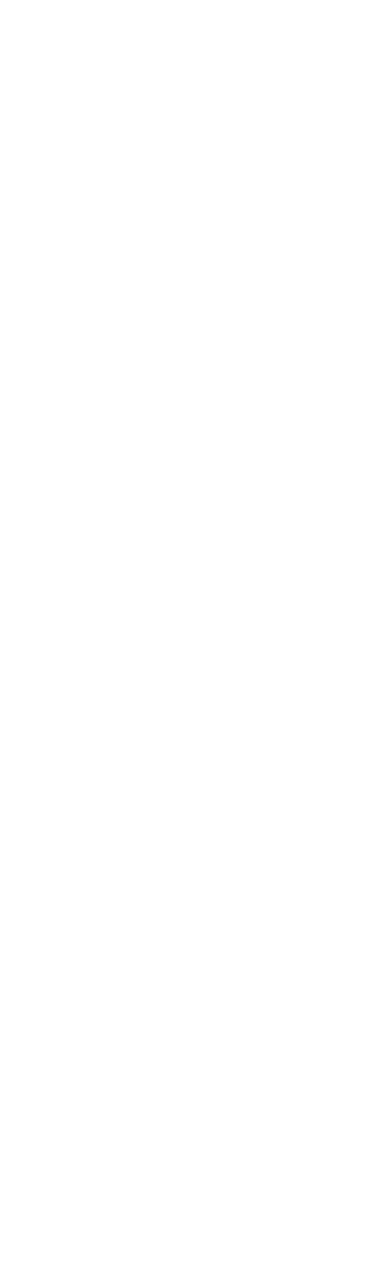
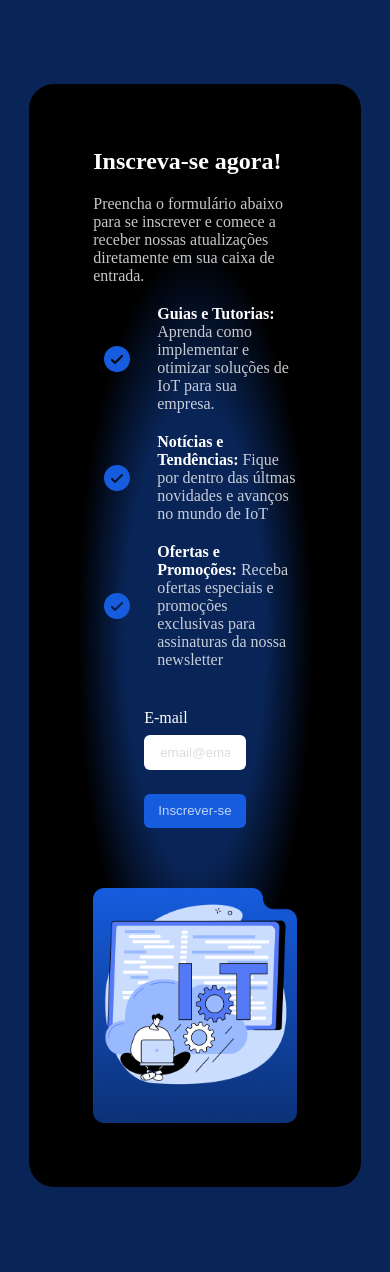
Before and after one commit to gustavo-hac/Teste_Mindtech, a PHP site: page / in a window 390 px wide. Before the commit the page is empty. Before the commit the page ends 844 px from the top, so only its background shows below. Run offline with PHP 8.4, Linux system fonts and the light colour scheme.

Commit message:
feat(Pages): add home page
Home Page base mobile first sem o media query.

```diff
--- a/assets/css/reset.css
+++ b/assets/css/reset.css
@@ -1,9 +1,15 @@
 * {
   box-sizing: border-box;
-  /* object-fit: scale-down; */
+  object-fit: scale-down;
   margin: 0;
   /* font-family: 'Open Sans'; */
-  max-width: 100%;
-  max-height: 100%;
+  /* max-width: 100%;
+  max-height: 100%; */
   text-decoration: none;
+  color: #FFFFFF;
+  /* flex: 1; */
 }
+
+p{
+  color: #ffffffc7;
+}
--- a/assets/css/style.css
+++ b/assets/css/style.css
@@ -1 +1,158 @@
 @import url('./reset.css');
+body {
+  display: flex;
+  background-color: #092456;
+  justify-content: center;
+  align-content: center;
+  /* min-height: 100vh; */
+  height: calc(max-content);
+  padding: auto;
+}
+
+main{
+  display: flex;
+  margin: 10vh;
+  /* background-color: gray; */
+  background: radial-gradient( #092456 30%, #000000 50%);
+  border-radius: 25px;
+  padding: 4rem 4rem;
+  gap: 40px;
+  justify-self: center;
+  justify-content: space-around;
+  /* min-height: 80%; */
+  /* max-height: 95%; */
+  max-width: 85%;
+  max-height: 85%;
+  flex-wrap: wrap;
+  /* flex: 1; */
+}
+
+main section {
+  display: flex;
+  flex-direction: column;
+  min-width: 40%;
+  max-width: 100%;
+  justify-content: center;
+  gap: 20px;
+  flex-wrap: wrap;
+}
+
+main #iot_image_area {
+  /* min-width: 55%; */
+  justify-items: center;
+  justify-content: center;
+}
+
+#iot_image {
+  display: block;
+  justify-self: center;
+  align-self: center;
+  max-width: 100%;
+  max-height: 100%;
+}
+
+.topic  {
+  display: flex;
+  /* flex-wrap: wrap; */
+  padding: 0;
+  gap: 1rem;
+  align-items: center;
+  justify-items: space-between;
+}
+
+.topic img{
+  background-repeat: no-repeat;
+  background-color: blue;
+  mask: url("../images/icone.svg") no-repeat center;
+  mask-size:contain;
+  height: 2rem;
+  width: 2rem;
+}
+
+.topic .topic_check{
+  width: 4rem;
+  height: 2rem;
+  max-width: 4rem;
+  max-height: 2rem;
+	background-repeat: no-repeat;
+	background-position: center;
+	/* background-size: 2rem; */
+  mask: url("../images/icone.svg") no-repeat center;
+  mask-size:contain;
+  background-color: #165CDE;
+}
+
+.topic p{
+  max-width: calc(100% - 4rem);
+  /* font-weight: 400; */
+}
+
+.form_subscribe {
+  display: flex;
+  flex-direction: column;
+  max-width: 50%;
+  margin: 20px;
+  gap: 1.5rem;
+  align-self: center;
+  align-content: start;
+}
+
+.form_subscribe input{
+  display: block;
+  justify-self: start;
+  border-radius: 6px;
+  border: none;
+  padding: 0.6rem 1rem;
+  color: #ffffff00;
+  max-width: 100%;
+  max-height: 100%;
+}
+
+.form_subscribe input::placeholder {
+  opacity: 0.25;
+}
+
+.form_subscribe .form_area{
+  display: flex;
+  flex-direction: column;
+  flex-wrap: wrap;
+  gap: 0.5rem;
+}
+
+.form_subscribe #form_button{
+  background-color: #165CDE;
+  width: 100%;
+  padding: 0.6rem;
+  border-radius: 6px;
+  border: none;
+  color: #ffffffb9;
+}
+/* ul {
+  padding: 0;
+  justify-content: start;
+  justify-items: start;
+  gap: 2rem;
+} */
+
+/* li {
+	padding: 0 2.5rem;
+  margin: 1rem 0;
+	list-style: none;
+	background-image: url("../images/icone.svg");
+	background-repeat: no-repeat;
+	background-position: left center;
+	background-size: 2rem;
+} */
+
+/* li {
+	padding: 0 2.5rem;
+  margin: 1rem 0;
+	list-style: none;
+	background-image: url("../images/icone.svg");
+	background-repeat: no-repeat;
+	background-position: left center;
+	background-size: 2rem;
+  mask: url("../images/icone.svg") no-repeat center;
+  mask-size:contain;
+  background-color: blue;
+} */
--- a/index.html
+++ b/index.html
@@ -7,6 +7,49 @@
   <title>Newsletter Mindtech</title>
 </head>
 <body>
-
+  <main>
+    <section>
+      <h1>
+        Inscreva-se agora!
+      </h1>
+      <p>
+        Preencha o formulário abaixo para se inscrever e comece a receber nossas atualizações diretamente em sua caixa de entrada.
+      </p>
+      <!-- <ul>
+        <li>
+          <b>Guias e Tutorias:</b> Aprenda como omplementar e otimizar soluções de IoT para sua empresa.
+        </li>
+        <li>
+          <b>Notícias e Tendências:</b> Fique por dentro das últmas novidades e avanços no mundo de IoT
+        </li>
+        <li>
+          <b>Ofertas e Promoções:</b> Receba ofertas especiais e promoções exclusivas para assinaturas da nossa newsletter
+        </li>
+      </ul> -->
+      <div class="topic">
+        <!-- <img src="assets/images/icone.svg" alt="Ícone de check list"> -->
+        <div class="topic_check"></div>
+        <p><b>Guias e Tutorias:</b> Aprenda como implementar e otimizar soluções de IoT para sua empresa.</p>
+      </div>
+      <div class="topic">
+        <div class="topic_check"></div>
+        <p><b>Notícias e Tendências:</b> Fique por dentro das últmas novidades e avanços no mundo de IoT</p>
+      </div>
+      <div class="topic">
+        <div class="topic_check"></div>
+        <p><b>Ofertas e Promoções:</b> Receba ofertas especiais e promoções exclusivas para assinaturas da nossa newsletter</p>
+      </div>
+      <form class="form_subscribe" action="" method="post">
+        <div class="form_area">
+          <label for="email">E-mail</label>
+          <input id="email" name="email" type="email" placeholder="email@email.com" aria-label="E-mail para inscrição">
+        </div>
+        <button type="submit" id="form_button">Inscrever‑se</button>
+      </form>
+    </section>
+    <div id="iot_image_area">
+      <img id="iot_image"src="assets/images/Imagem.png" alt="Ícone do IoT">
+    </div>
+  </main>
 </body>
 </html>
```
Also changed, not shown: assets/images/Imagem.png (added).
